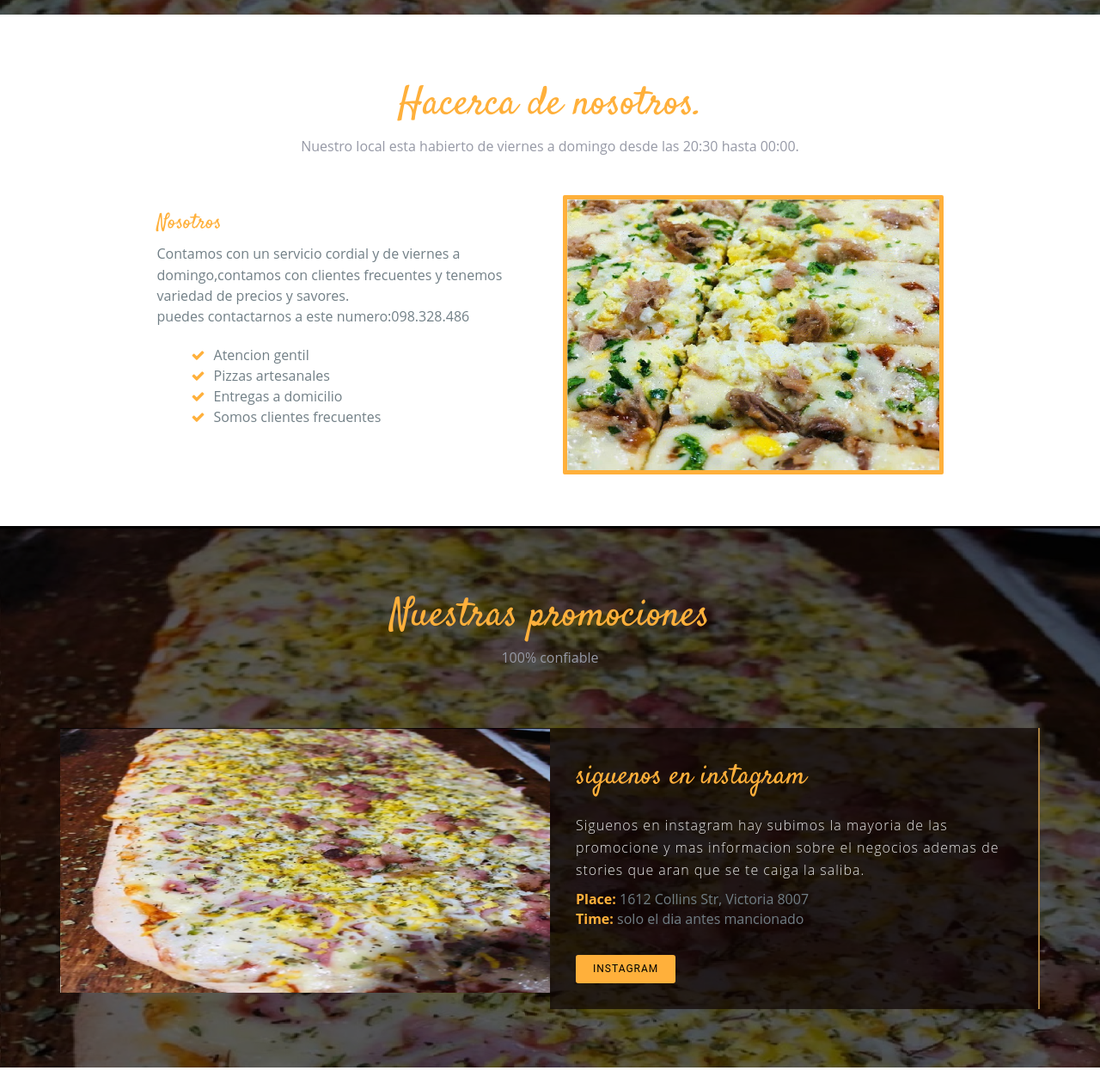
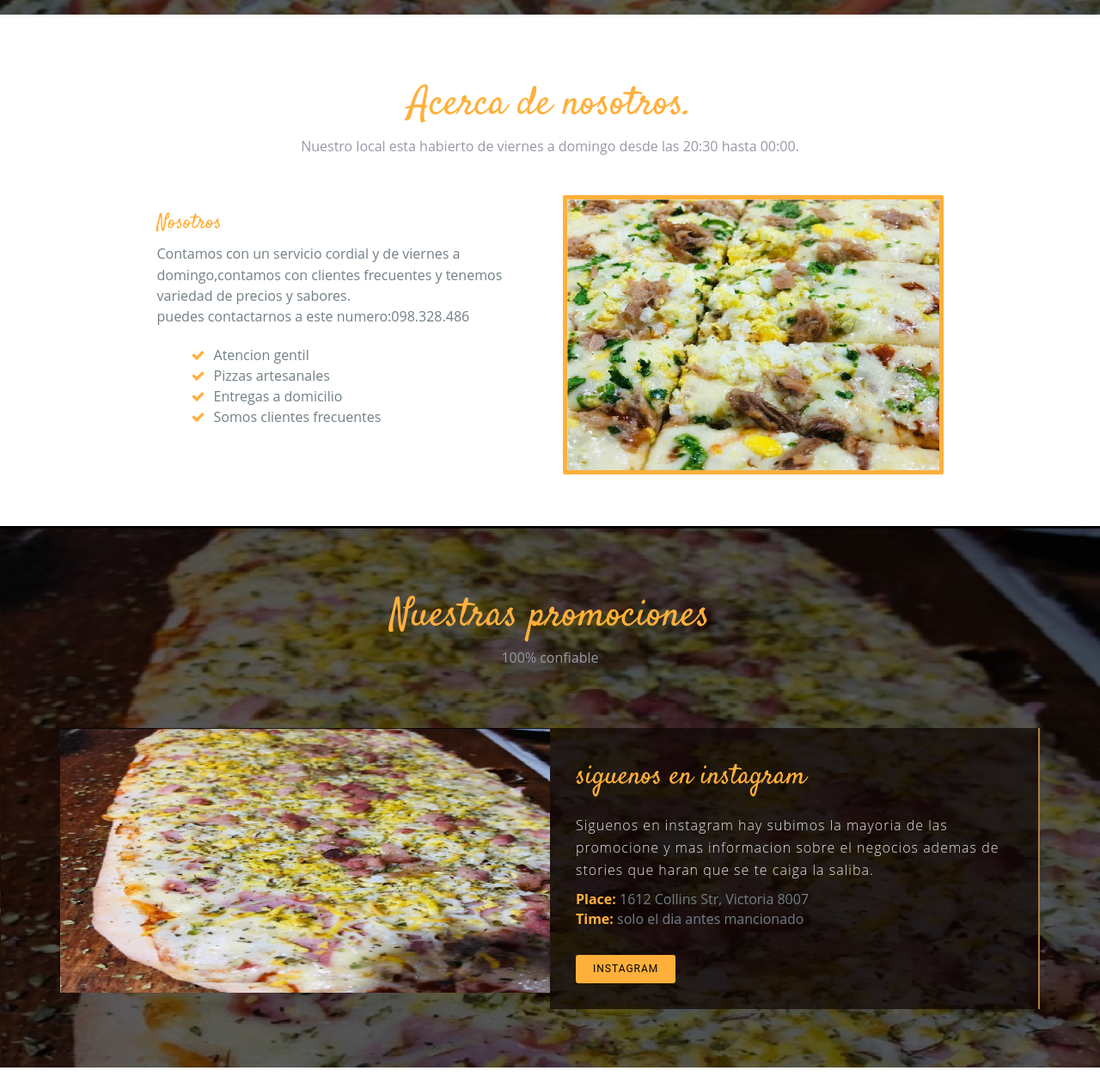
Before and after one commit to web-developer-master/pizzeria, a plain HTML site: page index.html in a window 1280 px wide. Shown: the part 613-1880 px from the top of the page at 86% size. Drawn offline with Linux system fonts and the light colour scheme; a web font is replaced by a local one.

Commit message:
Update index.html

```diff
--- a/index.html
+++ b/index.html
@@ -62,7 +62,7 @@
     <div class="container">
       <div class="row">
         <div class="col-md-12 text-center marb-35">
-          <h1 class="header-h">Hacerca de nosotros.</h1>
+          <h1 class="header-h">Acerca de nosotros.</h1>
           <p class="header-p">Nuestro local esta habierto de viernes a domingo desde las 20:30 hasta 00:00. </p>
         </div>
         <div class="col-md-1"></div>
@@ -71,7 +71,7 @@
             <div class="about-info">
               <h2 class="heading">Nosotros</h2>
               <p>Contamos con un servicio cordial y de viernes a domingo,contamos con clientes frecuentes
-              y tenemos variedad de precios y savores.<br>
+              y tenemos variedad de precios y sabores.<br>
             puedes contactarnos a este numero:098.328.486</p>
               <div class="details-list">
                 <ul>
@@ -110,7 +110,7 @@
                 <div class="content-holder">
                   <h2>siguenos en instagram</h2>
                   <p>Siguenos en instagram hay subimos la mayoria de las promocione y mas informacion
-                  sobre el negocios ademas de stories que aran que se te caiga la saliba.</p>
+                  sobre el negocios ademas de stories que haran que se te caiga la saliba.</p>
                   <address>
                               <strong>Place: </strong>
                               1612 Collins Str, Victoria 8007
```
